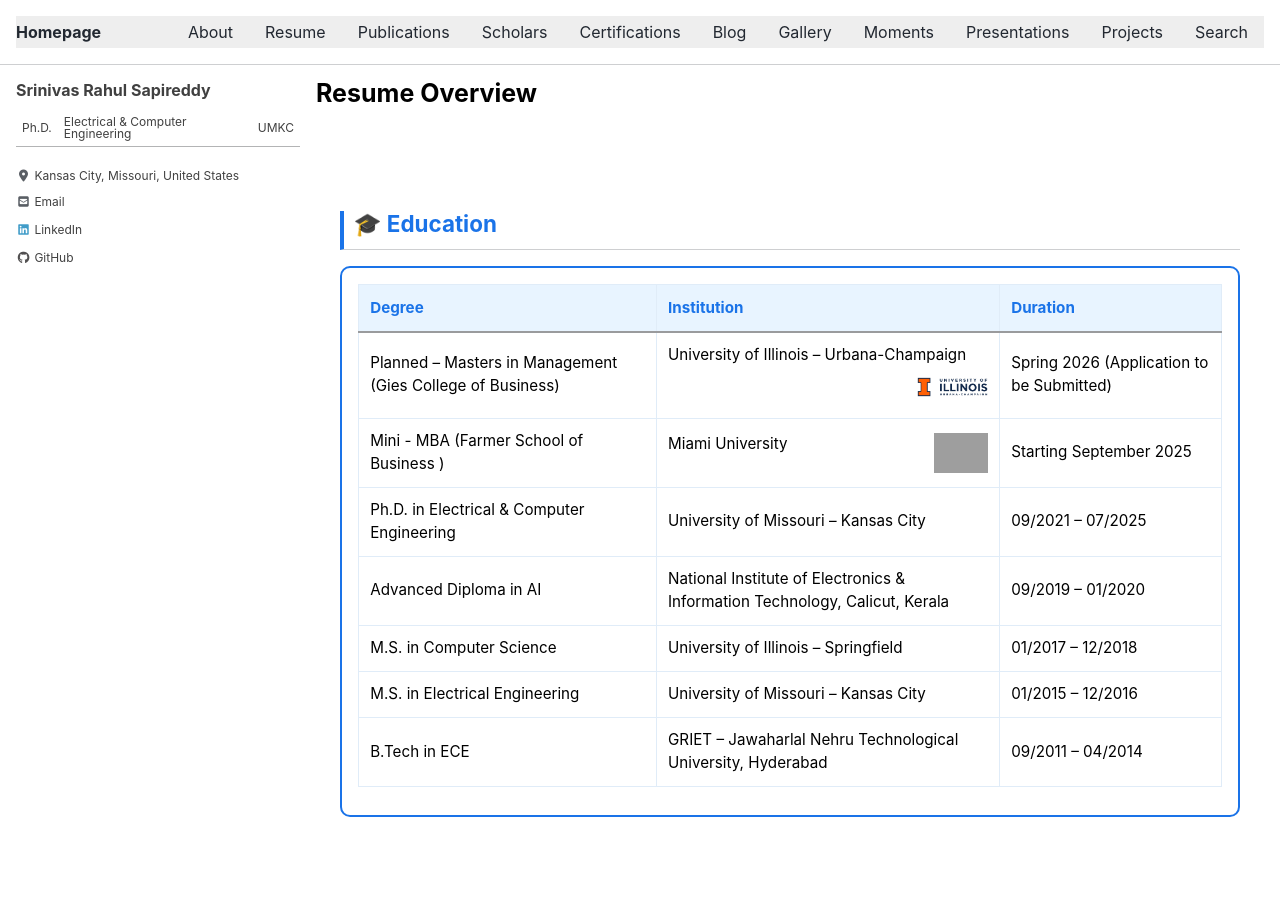
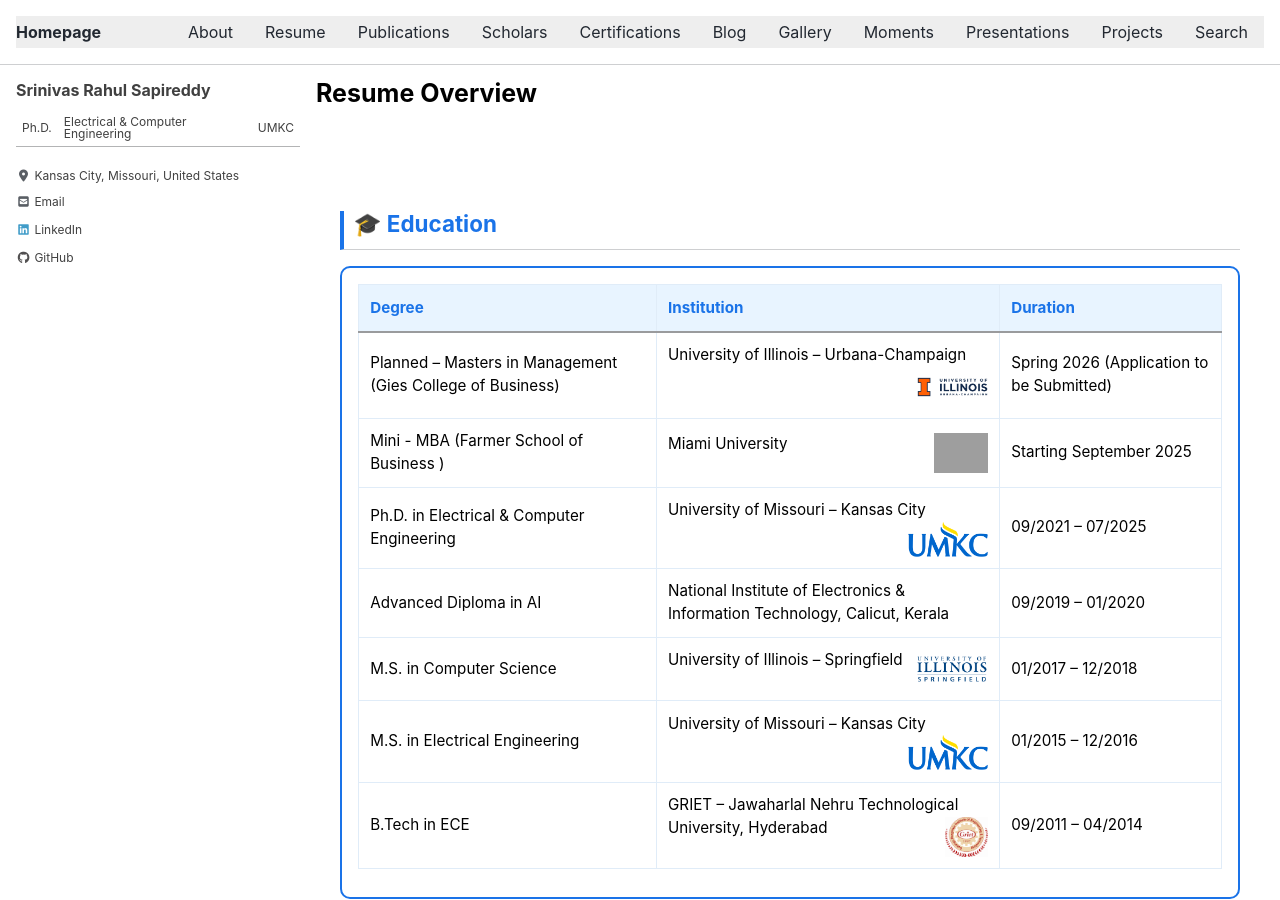
Before and after one commit to srsapireddy/srsapireddy.github.io, a Jekyll site: the page built from _pages/resume.md, in a window 1280 px wide and 900 px high. Built offline with Jekyll 4.4.1, drawn with Linux system fonts in a browser that asks for light colours; cached includes are drawn as plain includes; nearby versions of some CDN libraries; grey boxes are pictures that could not be loaded.

Commit message:
Update resume.md

```diff
--- a/_pages/resume.md
+++ b/_pages/resume.md
@@ -92,15 +92,25 @@
 <tbody>
 <tr><td>Planned – Masters in Management (Gies College of Business)
             </td><td>University of Illinois – Urbana-Champaign
-            <img src="/images/UIUC.jpg" alt="UIUC Logo" class="logo"></td><td>Spring 2026 (Application to be Submitted)</td></tr>
+            <img src="/images/UIUC.jpg" alt="UIUC Logo" class="logo">
+            </td><td>Spring 2026 (Application to be Submitted)</td></tr>
 <tr><td>Mini - MBA (Farmer School of Business )
 </td><td>Miami University
-<img src="/images/miami.png" alt="Miami Logo" class="logo"></td><td>Starting September 2025</td></tr>
-<tr><td>Ph.D. in Electrical & Computer Engineering</td><td>University of Missouri – Kansas City</td><td>09/2021 – 07/2025</td></tr>
+<img src="/images/miami.png" alt="Miami Logo" class="logo">
+</td><td>Starting September 2025</td></tr>
+<tr><td>Ph.D. in Electrical & Computer Engineering</td><td>University of Missouri – Kansas City
+<img src="/images/UMKC.png" alt="UMKC Logo" class="logo">
+</td><td>09/2021 – 07/2025</td></tr>
 <tr><td>Advanced Diploma in AI</td><td>National Institute of Electronics & Information Technology, Calicut, Kerala</td><td>09/2019 – 01/2020</td></tr>
-<tr><td>M.S. in Computer Science</td><td>University of Illinois – Springfield</td><td>01/2017 – 12/2018</td></tr>
-<tr><td>M.S. in Electrical Engineering</td><td>University of Missouri – Kansas City</td><td>01/2015 – 12/2016</td></tr>
-<tr><td>B.Tech in ECE</td><td>GRIET – Jawaharlal Nehru Technological University, Hyderabad</td><td>09/2011 – 04/2014</td></tr>
+<tr><td>M.S. in Computer Science</td><td>University of Illinois – Springfield
+<img src="/images/UIS.png" alt="UIS Logo" class="logo">
+</td><td>01/2017 – 12/2018</td></tr>
+<tr><td>M.S. in Electrical Engineering</td><td>University of Missouri – Kansas City
+<img src="/images/UMKC.png" alt="UMKC Logo" class="logo">
+</td><td>01/2015 – 12/2016</td></tr>
+<tr><td>B.Tech in ECE</td><td>GRIET – Jawaharlal Nehru Technological University, Hyderabad
+<img src="/images/GRIET.png" alt="GRIET Logo" class="logo">
+</td><td>09/2011 – 04/2014</td></tr>
 </tbody>
 </table>
 </div>
```
